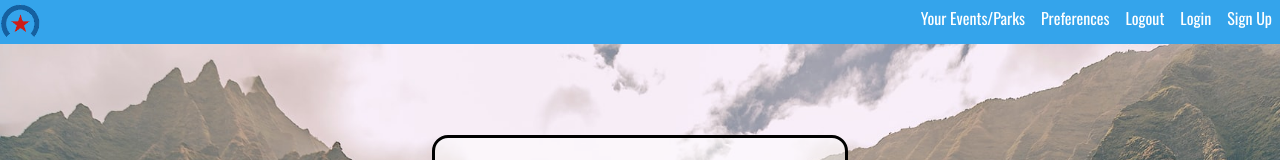
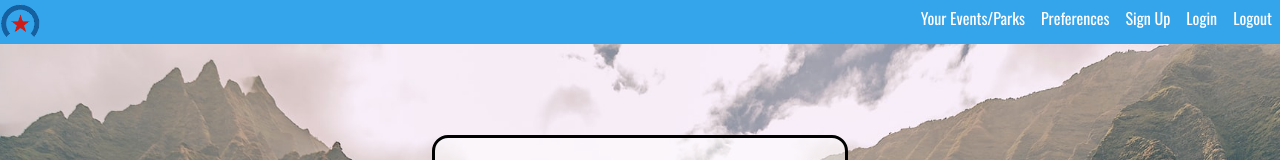
Before and after one commit to Jonathan-Sandifer/All-Star-Events, a React (Create React App) app in the folder ghi/: page / in a window 1280 px wide. Shown: the top 160 px of the page. Built offline with nearby package versions, Linux system fonts and the light colour scheme.

Commit message:
updated nav item positioning

```diff
--- a/ghi/src/components/Navbar.js
+++ b/ghi/src/components/Navbar.js
@@ -9,13 +9,13 @@ function Navbar() {
                     <NavLink  className='icon' to="/"> <img  className='icon' src={transparent}></img> </NavLink>
                 </li>
                 <li >
-                    <NavLink  className='spacer active' to="/signup">Sign Up</NavLink>
+                    <NavLink className='spacer active' to="/logout">Logout</NavLink>
                 </li>
                 <li >
                     <NavLink className='spacer active' to="/login">Login</NavLink>
                 </li>
                 <li >
-                    <NavLink className='spacer active' to="/logout">Logout</NavLink>
+                    <NavLink  className='spacer active' to="/signup">Sign Up</NavLink>
                 </li>
                 <li >
                     <NavLink className='spacer active' to="/preferences">Preferences</NavLink>
```
